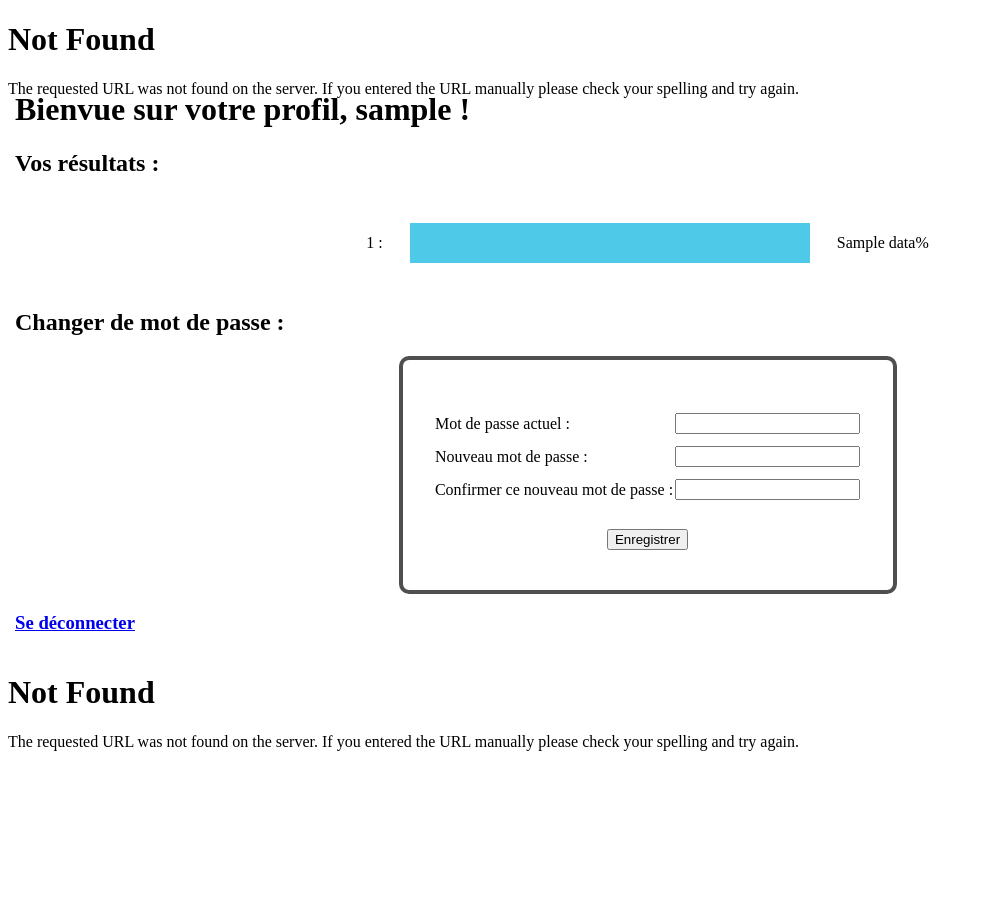
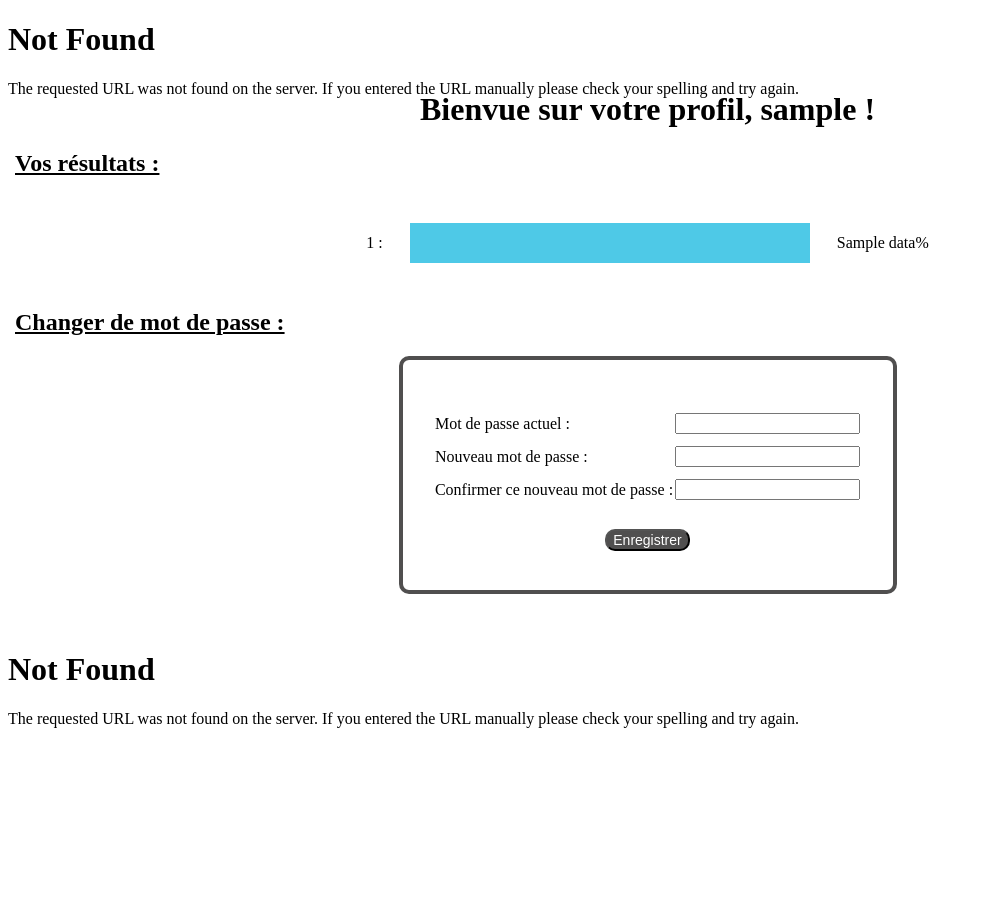
Before and after one commit to MartinBICHE/PP2I-1, a Python web app: template templates/profile.html in a window 1280 px wide. Shown: the whole page, without its empty margins (0-984 px from the left). After the commit the page ends 728 px from the top, so only its background shows below. Run offline with Jinja, Linux system fonts and the light colour scheme; the template is opened without the code that fills it: most values are stand-ins (such as "Sample title", 1, 10 or a date in 2020).

Commit message:
Le liens qui déconnecte est enlevé + quelques autres modifications

```diff
--- a/templates/profile.html
+++ b/templates/profile.html
@@ -40,7 +40,6 @@
             margin : auto;
         }
         .progession0 {
-
             height: 40px;
             background: #4ec9e7;
             width: {{ data[0][1] }}%;
@@ -86,7 +85,19 @@
             margin-top: 5%;
             text-align :left;
         }
-
+        h1 {
+            text-align: center;
+        }
+        h2 {
+            text-decoration: underline;
+        }
+        input[type="submit"] {
+            background-color: rgb(80, 79, 79);
+            color : white;
+            border-radius: 10px;
+            outline: none;
+            font-size:14px;
+        }
     </style>
 </head>
 <body>
@@ -133,7 +144,7 @@
                 <input type="submit" value="Enregistrer"/>
             </form>
         </div>
-        <h3><a href="/logout/">Se déconnecter</a></h3>
+        <br> <br>
     </div>
 
     <iframe class="footer" src="/footer" width="100%"></iframe>
```
